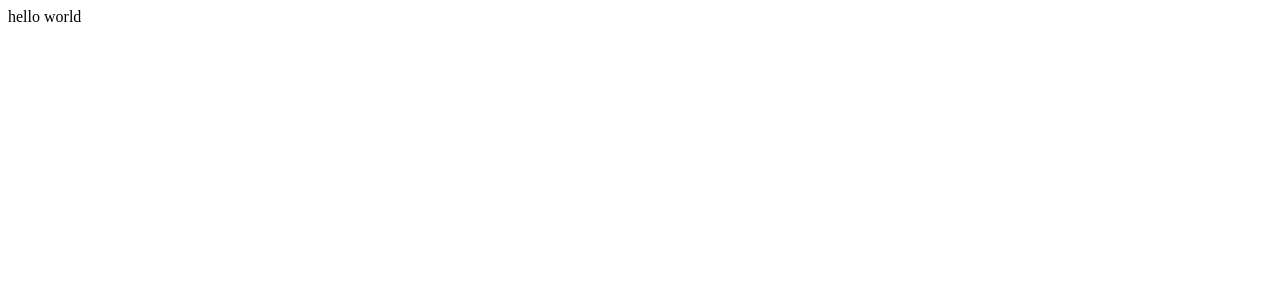
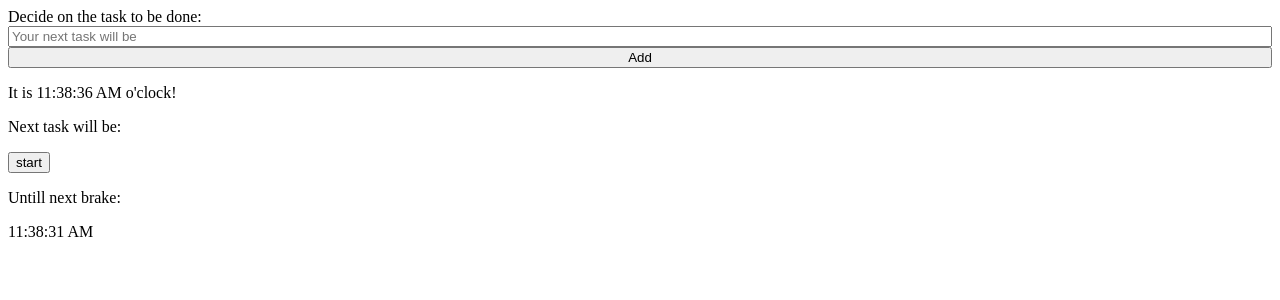
Before and after one commit to mikkometso/react-pomodoro-timer, a React (Create React App) app: page / in a window 1280 px wide. Shown: the top 300 px of the page. Built offline with nearby package versions, Linux system fonts and the light colour scheme.

Commit message:
Started creating foundation to timer app

```diff
--- a/src/App.tsx
+++ b/src/App.tsx
@@ -1,7 +1,66 @@
-import React from "react";
+import React, { useState } from "react";
+import Input from "./components/Input/Input";
+
+// Description (https://en.wikipedia.org/wiki/Pomodoro_Technique)
+// The original technique has six steps:
+
+// Decide on the task to be done.
+// Set the pomodoro timer (typically for 25 minutes).[1]
+// Work on the task.
+// End work when the timer rings and take a short break (typically 5–10 minutes).[5]
+// If you have fewer than three pomodoros, go back to Step 2 and repeat until you go through all three pomodoros.
+// After three pomodoros are done, take the fourth pomodoro and then take a long break (traditionally 20 to 30 minutes). Once the long break is finished, return to step 2.
+
+// MVP
+// add input for user to define task ✅
+// add start button ❌
+// add logic to create timer ❌
+// display countdown in ui ❌
+// add timer end ui ❌
 
 function App() {
-  return <div className="App">hello world</div>;
+  const [task, setTask] = useState("");
+  const [currentDate, setCurrentDate] = useState(new Date());
+  const [countdown, setCountdown] = useState<Date>(new Date());
+
+  const onCLickHandler = (
+    e: React.MouseEvent<HTMLButtonElement, MouseEvent>
+  ) => {
+    e.preventDefault();
+    const d = new Date();
+    d.setMinutes(d.getMinutes() + 0.9);
+    setCountdown(d);
+  };
+
+  React.useEffect(() => {
+    const timerID = setInterval(() => tick(), 1000);
+    return function cleanup() {
+      clearInterval(timerID);
+    };
+  });
+
+  function tick() {
+    setCurrentDate(new Date());
+  }
+
+  if (currentDate < countdown) {
+    console.log("pienempi!");
+  } else {
+    console.log("suurempi!");
+  }
+
+  return (
+    <div className="App">
+      <Input setTask={setTask} />
+      <div>
+        <p>It is {currentDate.toLocaleTimeString()} o'clock!</p>
+        <p>Next task will be: {task}</p>
+      </div>
+      <button onClick={(e) => onCLickHandler(e)}>start</button>
+      <p>Untill next brake:</p>
+      <p>{countdown?.toLocaleTimeString()}</p>
+    </div>
+  );
 }
 
 export default App;
```
